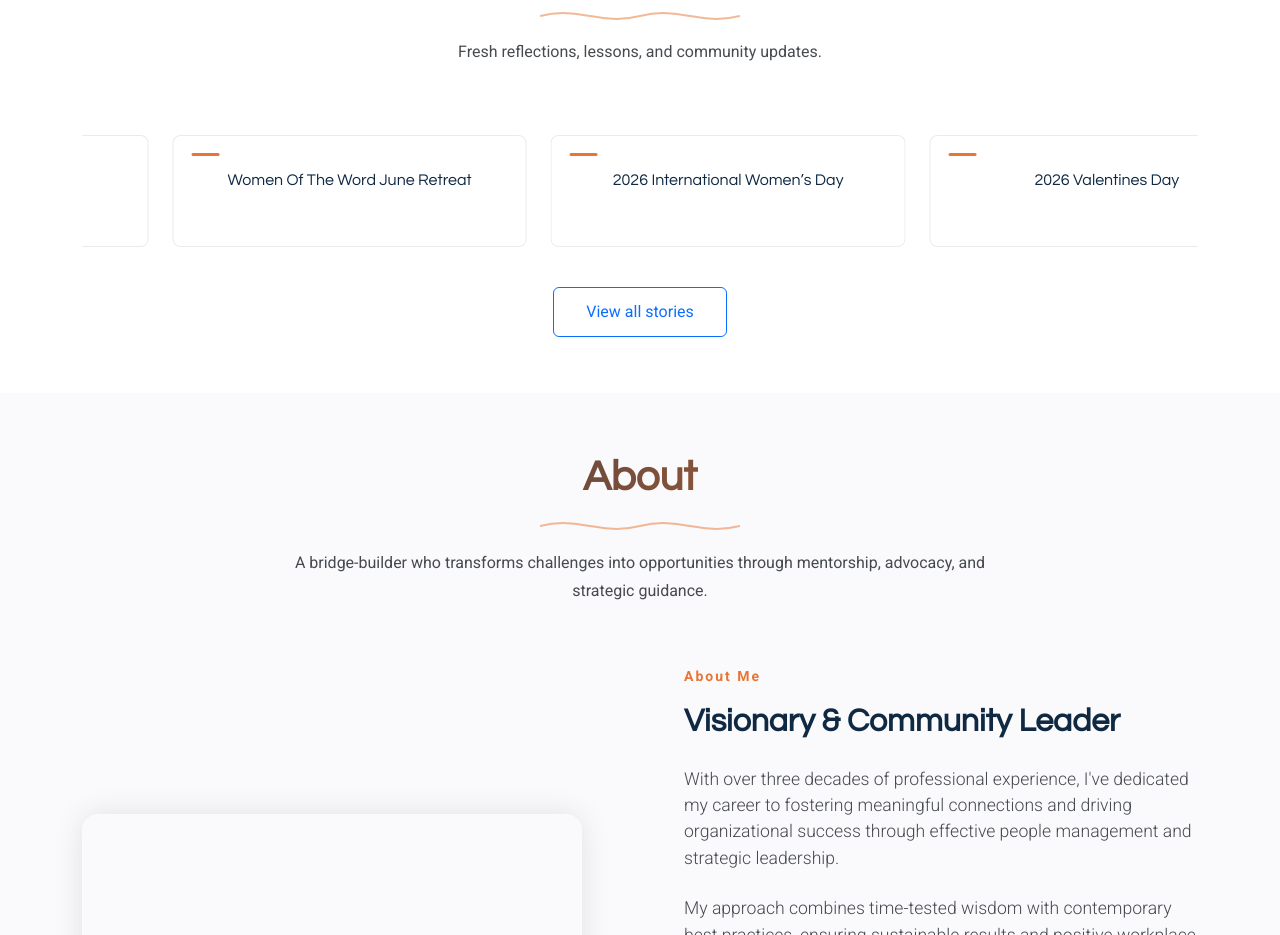
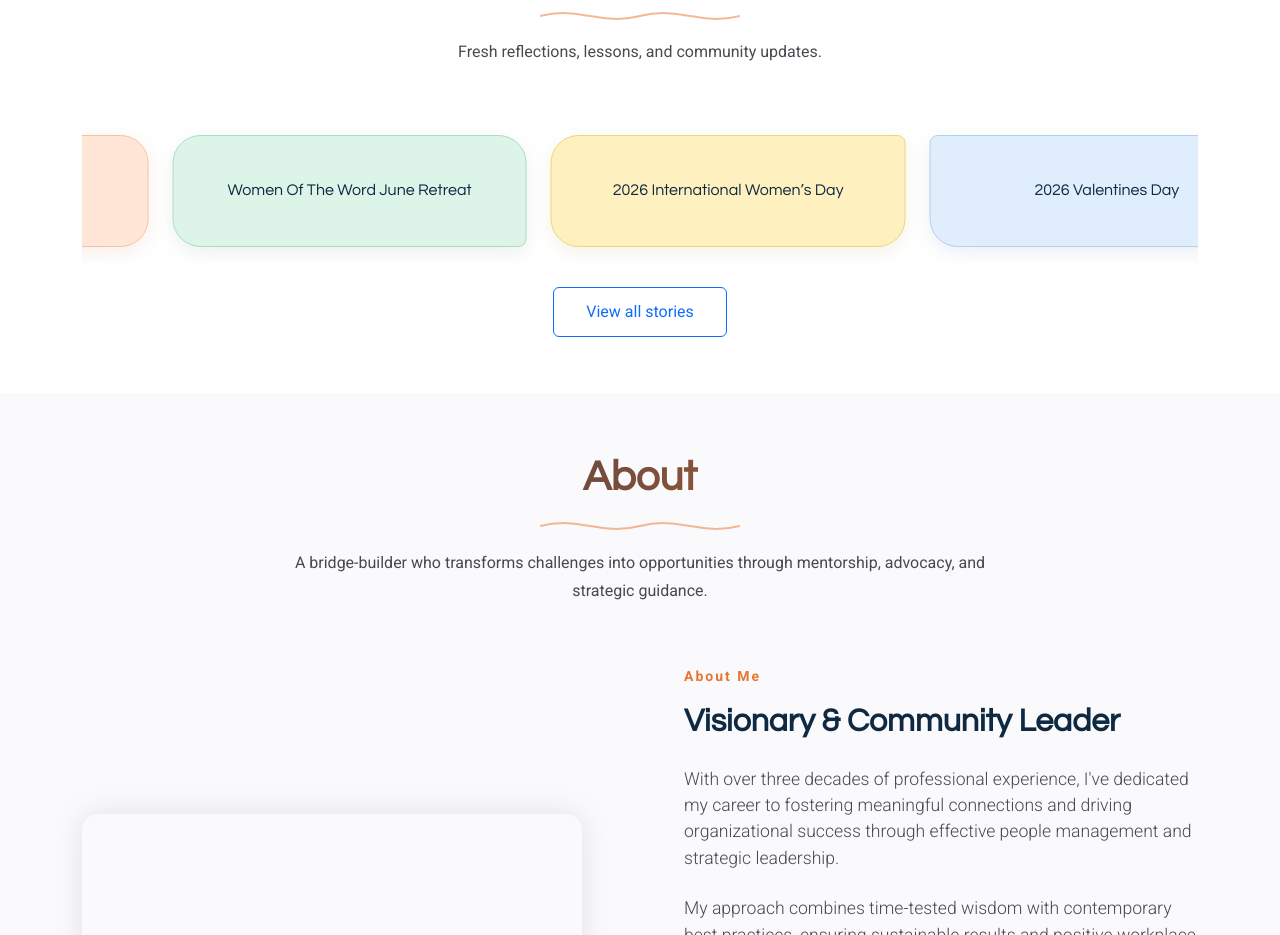
Before and after one commit to EGichuhi/Jackie-Kariuki, a plain HTML site: page index.html in a window 1280 px wide. Shown: the part 1029-1964 px from the top of the page. Drawn offline with Linux system fonts and the light colour scheme.

Commit message:
Add colorful story title bubbles

```diff
--- a/assets/css/main.css
+++ b/assets/css/main.css
@@ -1949,31 +1949,39 @@ section,
 .stories-swiper .swiper-slide { height: auto; }
 
 .latest-stories .post-card {
-  position: relative;
   min-height: 112px;
   display: flex;
-  align-items: flex-start;
+  align-items: center;
   justify-content: center;
-  padding: 34px 18px 18px;
-  background: var(--surface-color, #fff);
-  border: 1px solid rgba(0, 0, 0, .08);
-  border-radius: 8px;
-  transition: transform .2s ease, border-color .2s ease, box-shadow .2s ease;
-}
-.latest-stories .post-card::before {
-  position: absolute;
-  top: 17px;
-  left: 18px;
-  width: 28px;
-  height: 3px;
-  border-radius: 2px;
-  background: var(--accent-color, #666);
-  content: "";
+  padding: 22px 20px;
+  background: #ffe6d6;
+  border: 1px solid #f2c4a5;
+  border-radius: 28px 28px 28px 8px;
+  box-shadow: 0 6px 18px rgba(179, 100, 52, .10);
+  text-align: center;
+  transition: transform .25s ease, box-shadow .25s ease;
+}
+.stories-swiper .swiper-slide:nth-child(4n + 2) .post-card {
+  background: #ddf4e8;
+  border-color: #aedcc1;
+  border-radius: 28px 28px 8px 28px;
+  box-shadow: 0 6px 18px rgba(54, 128, 90, .10);
+}
+.stories-swiper .swiper-slide:nth-child(4n + 3) .post-card {
+  background: #fff1bf;
+  border-color: #ead77d;
+  border-radius: 28px 8px 28px 28px;
+  box-shadow: 0 6px 18px rgba(153, 125, 39, .10);
+}
+.stories-swiper .swiper-slide:nth-child(4n) .post-card {
+  background: #dfedfc;
+  border-color: #b5cee9;
+  border-radius: 8px 28px 28px 28px;
+  box-shadow: 0 6px 18px rgba(63, 108, 159, .10);
 }
 .latest-stories .post-card:hover {
-  transform: translateY(-2px);
-  border-color: var(--accent-color, #666);
-  box-shadow: 0 8px 20px rgba(0, 0, 0, .07);
+  transform: translateY(-4px);
+  box-shadow: 0 12px 24px rgba(15, 41, 67, .14);
 }
 
 .latest-stories .post-card h3 {
```
